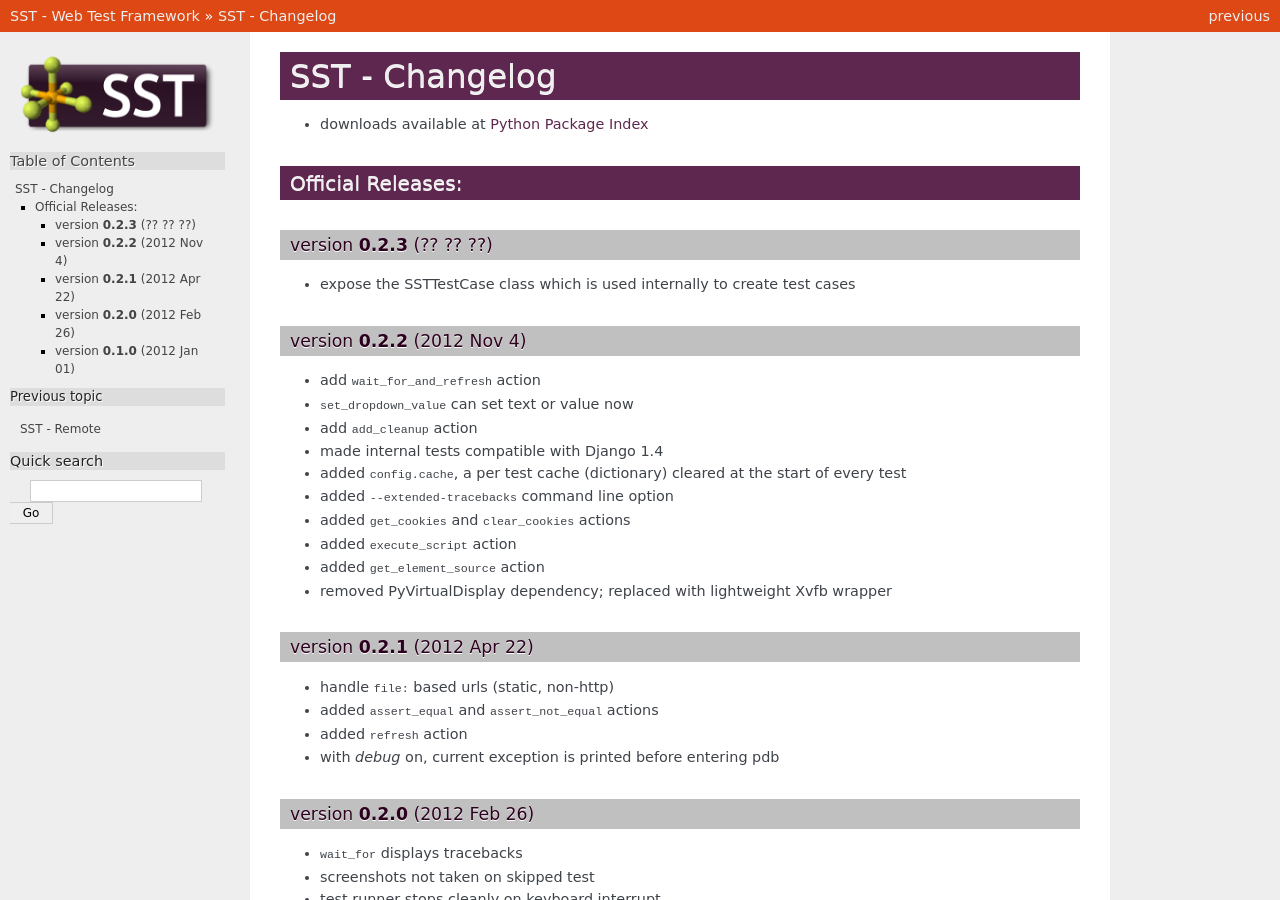
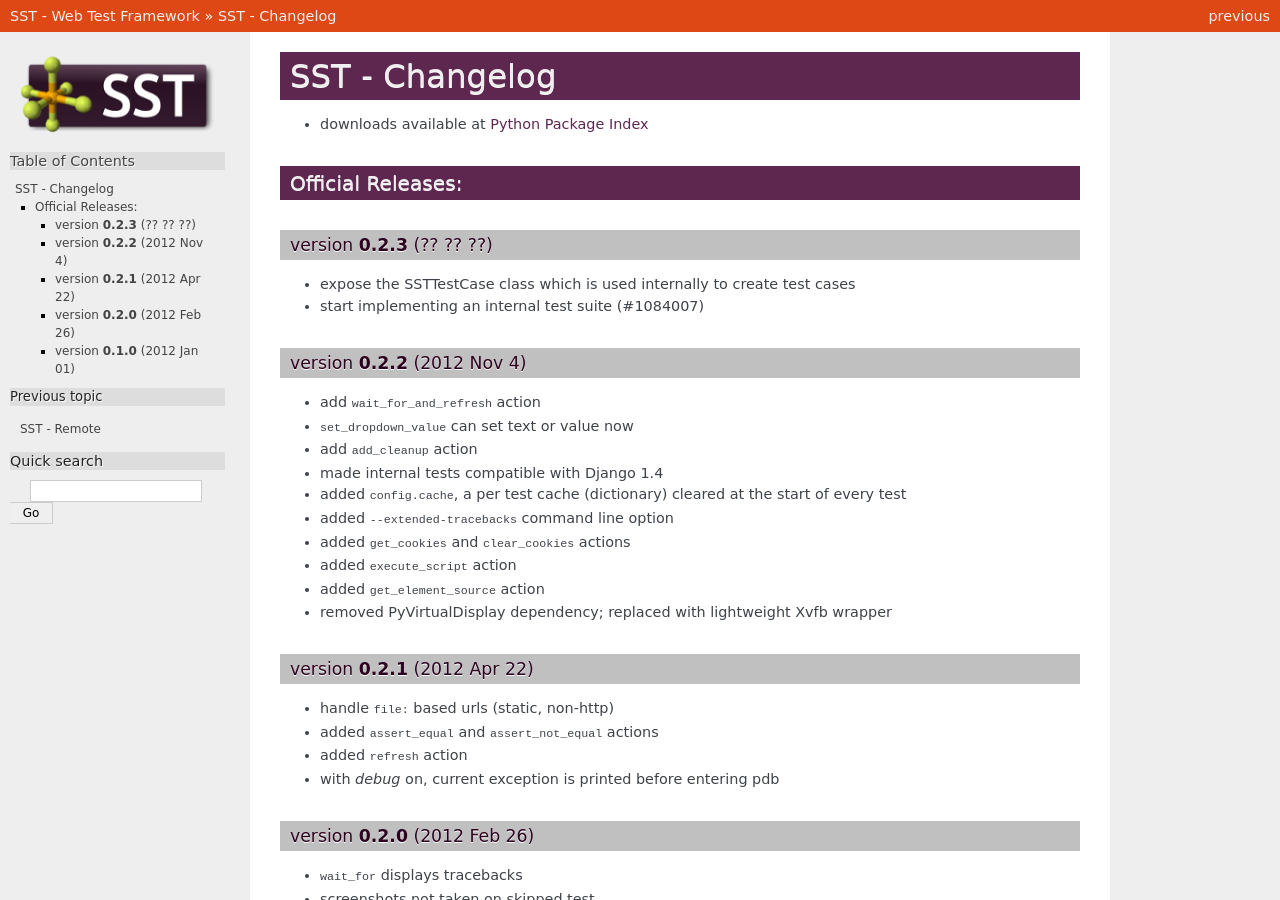
Before and after one commit to Work4Labs/selenium-simple-test, a Sphinx documentation site: the page built from docs/changelog.rst, in a window 1280 px wide and 900 px high. Built offline with Sphinx 7.4.7, drawn with Linux system fonts in a browser that asks for light colours; pages that are not in the unit, such as notebooks, are missing from menus.

Commit message:
Add changelog entry

```diff
--- a/docs/changelog.rst
+++ b/docs/changelog.rst
@@ -13,7 +13,7 @@
 *******************************
 
 * expose the SSTTestCase class which is used internally to create test cases
-
+* start implementing an internal test suite (#1084007)
 
 version **0.2.2** (2012 Nov 4)
 *******************************
```
